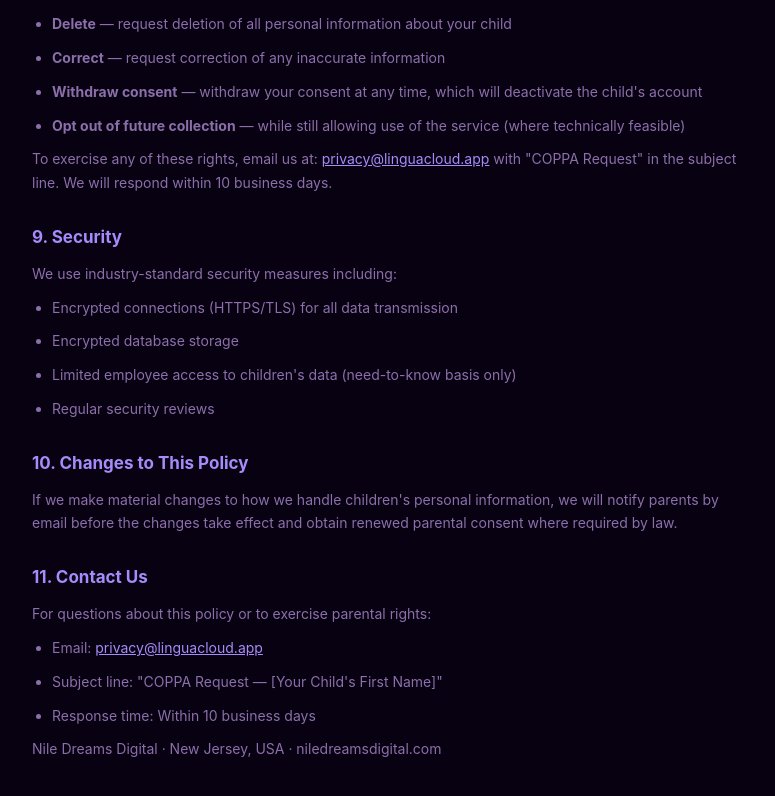
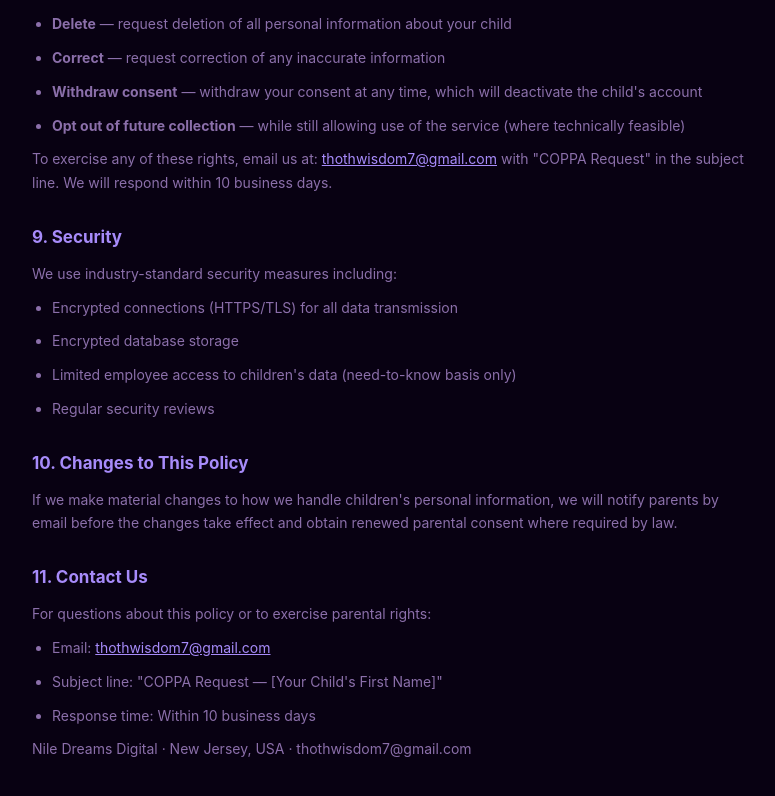
Before and after one commit to wisethoth7/linguacloud, a plain HTML site: page children-privacy.html in a window 1280 px wide. Shown: the part 2246-3042 px from the top of the page, without its empty margins (248-1023 px from the left). Drawn offline with Linux system fonts and the light colour scheme.

Commit message:
Fix false/placeholder content in children-privacy.html

```diff
--- a/children-privacy.html
+++ b/children-privacy.html
@@ -99,7 +99,7 @@ a{color:var(--accent)}
   <li><strong>Withdraw consent</strong> — withdraw your consent at any time, which will deactivate the child's account</li>
   <li><strong>Opt out of future collection</strong> — while still allowing use of the service (where technically feasible)</li>
 </ul>
-<p>To exercise any of these rights, email us at: <a href="mailto:privacy@linguacloud.app">privacy@linguacloud.app</a> with "COPPA Request" in the subject line. We will respond within 10 business days.</p>
+<p>To exercise any of these rights, email us at: <a href="mailto:thothwisdom7@gmail.com">thothwisdom7@gmail.com</a> with "COPPA Request" in the subject line. We will respond within 10 business days.</p>
 
 <h2>9. Security</h2>
 <p>We use industry-standard security measures including:</p>
@@ -116,11 +116,11 @@ a{color:var(--accent)}
 <h2>11. Contact Us</h2>
 <p>For questions about this policy or to exercise parental rights:</p>
 <ul>
-  <li>Email: <a href="mailto:privacy@linguacloud.app">privacy@linguacloud.app</a></li>
+  <li>Email: <a href="mailto:thothwisdom7@gmail.com">thothwisdom7@gmail.com</a></li>
   <li>Subject line: "COPPA Request — [Your Child's First Name]"</li>
   <li>Response time: Within 10 business days</li>
 </ul>
-<p>Nile Dreams Digital · New Jersey, USA · niledreamsdigital.com</p>
+<p>Nile Dreams Digital · New Jersey, USA · thothwisdom7@gmail.com</p>
 
 </body>
 </html>
```
